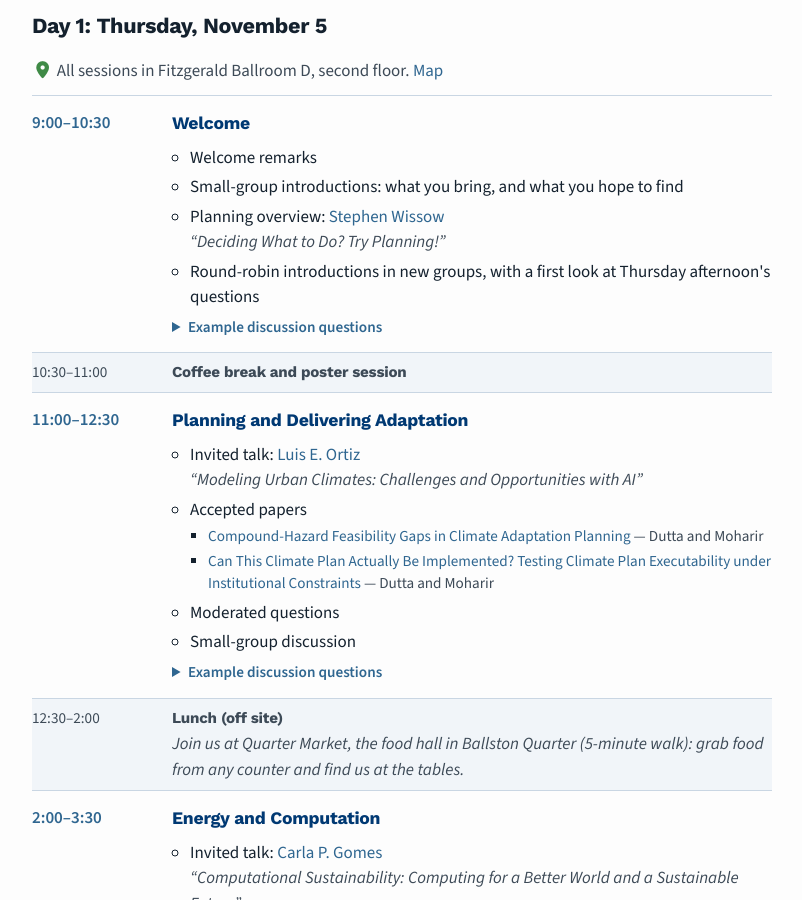
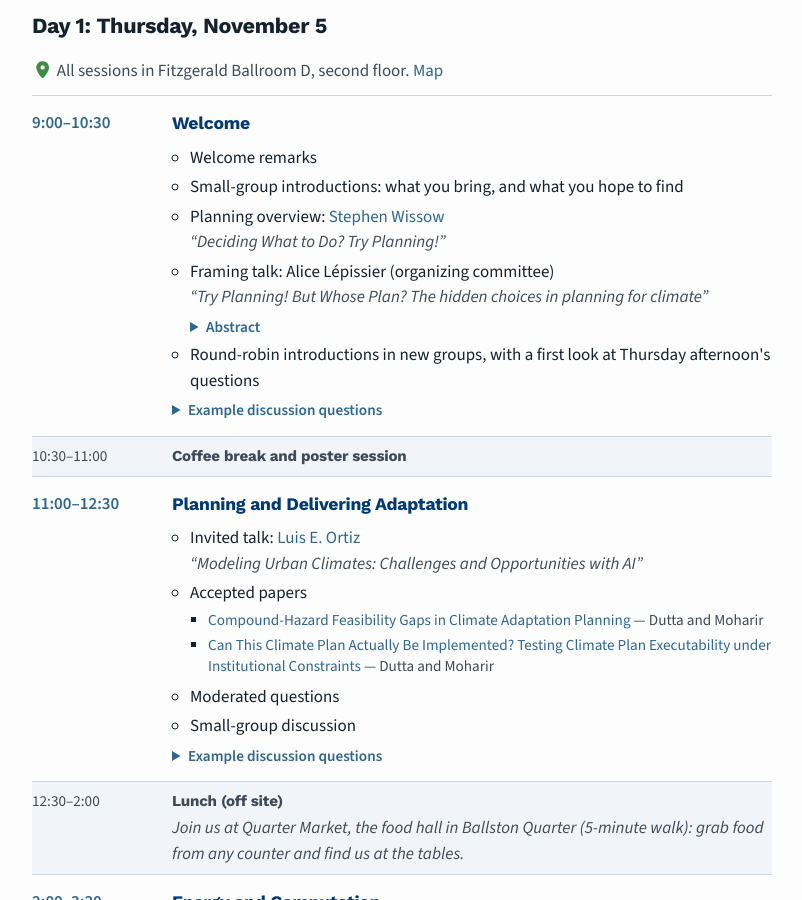
Before and after one commit to plan4planet/plan4planet.github.io, a Jekyll site: the page built from pages/schedule.md, in a window 1280 px wide and 900 px high, scrolled down 394 px. Shown: the whole window, without its empty margins (238-1040 px from the left). Built offline with Jekyll 4.4.1, drawn with Linux system fonts in a browser that asks for light colours; nearby versions of some CDN libraries.

Commit message:
content: add framing talk on normative choices in planning

```diff
--- a/_data/schedule.yml
+++ b/_data/schedule.yml
@@ -19,6 +19,10 @@
         - label: Planning overview
           speaker: Stephen Wissow
           talk: "Deciding What to Do? Try Planning!"
+        - label: "Framing talk: Alice Lépissier (organizing committee)"
+          talk: "Try Planning! But Whose Plan? The hidden choices in planning for climate"
+          abstract: >-
+            Planning sits downstream of estimation and prediction: those supply the model of the world, and planning decides what to do given it. That position introduces a choice the other paradigms never confront, namely whose welfare the objective counts. This talk, for planners without a climate background, sets out why climate is a "wicked" problem that resists formulation, and why its justice problem has three dimensions: across people, across time, and across states of the world. Every planning objective aggregates along the same three axes, and the standard defaults, a scalar reward with equal weights, an expectation over uncertainty, and a discount factor chosen for convergence, are normative positions dressed as technical settings. The talk closes with two kinds of humility, about the model and about the objective, and five questions to carry through the symposium.
         - label: Round-robin introductions in new groups, with a first look at Thursday afternoon's questions
       prompts:
         - "What's one thing you bring to this room, and one thing you're hoping to find here?"
--- a/pages/schedule.md
+++ b/pages/schedule.md
@@ -30,6 +30,12 @@ description: "The three-day program for Planning for a Better Planet, AAAI Fall
           {%- if item.talk %}
           <span class="schedule-talk">“{{ item.talk }}”</span>
           {%- endif %}
+          {%- if item.abstract %}
+          <details class="schedule-prompts">
+            <summary>Abstract</summary>
+            <p>{{ item.abstract }}</p>
+          </details>
+          {%- endif %}
           {%- if item.papers %}
           <ul class="schedule-papers">
             {%- for paper in item.papers %}
```
